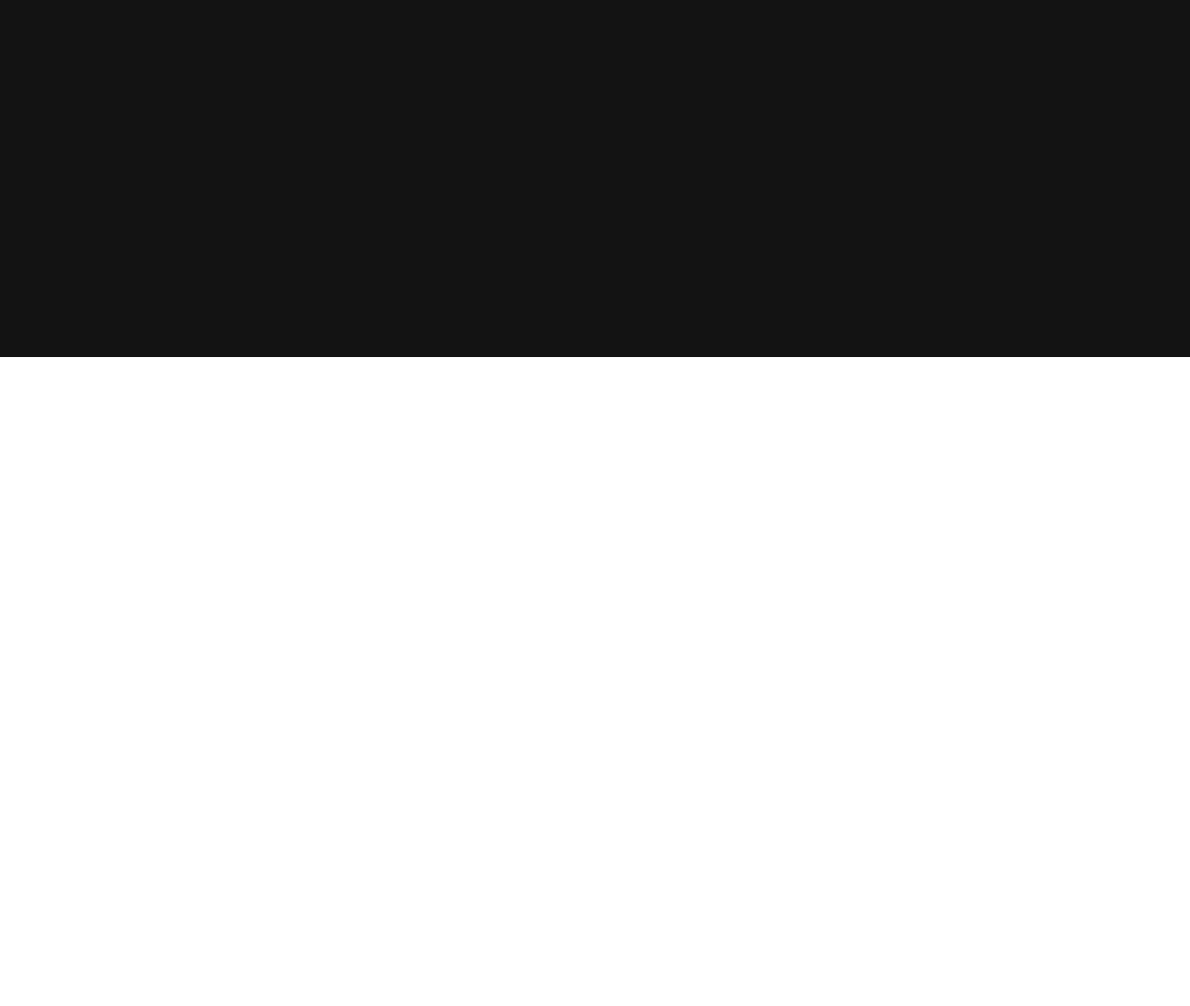
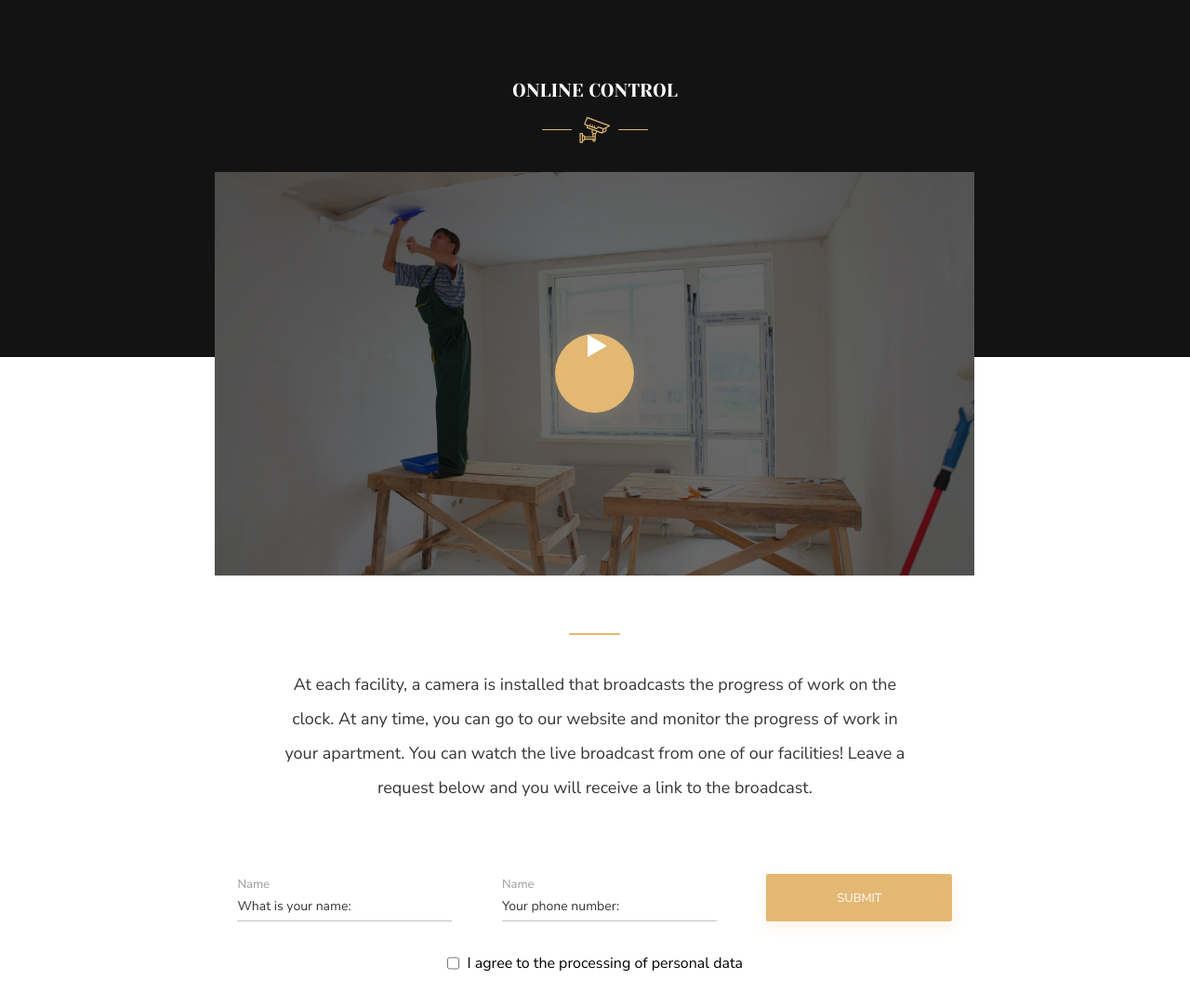
Before and after one commit to w01z/repair, a plain HTML site: page index.html in a window 1280 px wide. Shown: the part 1480-2562 px from the top of the page at 93% size. Before the commit the page ends 1864 px from the top, so only its background shows below. Drawn offline with Linux system fonts and the light colour scheme.

Commit message:
added form input

```diff
--- a/css/styles.css
+++ b/css/styles.css
@@ -57,6 +57,10 @@ header {
     line-height: 15px;
     text-decoration: none;
     text-transform: uppercase;
+}
+
+.header-nav_link:hover {
+    color: #E3B873;
 }
 
 .call {
@@ -178,10 +182,7 @@ header {
 
 .box_column {
     flex-direction: column;
-    padding-top: 107px;
-    padding-right: 134.55px;
-    padding-left: 134.45px;
-    padding-bottom: 90.72px;
+    padding: 107px 134.55px 0px 134.45px;
 }
 
 .div_example {
@@ -189,12 +190,12 @@ header {
     margin-left: 492px;
 }
 
-.example {
+.example div {
     width: 50%;
     margin-bottom: 34px;
 }
 
-.section_2-h2 {
+.section_2 h2 {
     font-family: Yeseva One;
     font-style: normal;
     font-weight: normal;
@@ -219,7 +220,7 @@ header {
     margin-bottom: 9px;
 }
 
-.section_2-p {
+.section_2 p {
     font-family: Nunito Sans;
     font-style: normal;
     font-weight: normal;
@@ -242,6 +243,11 @@ header {
 
 .image_2 {
     margin-top: 45px;
+}
+
+.slider {
+    margin-top: 79.64px;
+    align-items: center;
 }
 
 .slider button:nth-child(n+2):nth-child(-n+4) {
@@ -275,3 +281,144 @@ header {
     border: none;
     background: url(../images/right_arrow.svg);
 }
+
+.section_3 {
+    margin-top: -300px;
+    height: 1074px;
+}
+
+.box_section_3 {
+    flex-direction: column;
+    padding: 0px 134.55px 0px 134.45px;
+    align-items: center;
+}
+
+.section_3 h3 {
+    font-family: Yeseva One;
+    font-style: normal;
+    font-weight: normal;
+    font-size: 20px;
+    line-height: 28px;
+    text-align: center;
+    text-transform: uppercase;
+    color: #FFFFFF;
+}
+
+.camera::before,
+.camera::after {
+    content: "";
+    width: 32px;
+    height: 1.54px;
+    background: #E3B873;
+    border-radius: 30px;
+    margin: 0px 7.76px;
+}
+
+.camera {
+    align-items: center;
+    justify-content: center;
+    margin: 12.79px auto 31.21px auto;
+}
+
+.player {
+    background-image: url('../images/repairs.png');
+    box-shadow: 0 0 0 355px rgba(0, 0, 0, 0.6) inset;
+    width: 817px;
+    height: 434px;
+    margin: 0px auto 62.5px;
+    justify-content: center;
+    align-items: center;
+}
+
+.player button {
+    background: #E3B873;
+    box-shadow: 0px 5px 30px rgba(227, 184, 115, 0.2);
+    border-radius: 45px;
+    width: 85px;
+    height: 85px;
+    padding: 0;
+    border: none;
+    display: flex;
+    justify-content: center;
+    padding-left: 6px;
+}
+
+.box_section_3 p {
+    font-family: Nunito Sans;
+    font-style: normal;
+    font-weight: normal;
+    font-size: 18px;
+    line-height: 37px;
+    text-align: center;
+    color: #363636;
+    width: 681px;
+    height: 130.91px;
+    margin-bottom: 127.92px;
+}
+
+.box_section_3 p::before {
+    content: "";
+    width: 55px;
+    height: 1.54px;
+    background: #E3B873;
+    border-radius: 30px;
+    margin: 0px 7.76px;
+    display: flex;
+    margin: 0 auto 34.64px auto;
+}
+
+.input_box {
+    width: 769px;
+    height: 51px;
+    margin-bottom: 33.24px;
+}
+
+.lab {
+    display: flex;
+    flex-direction: column;
+    font-size: 13px;
+    line-height: 21px;
+    color: rgba(54, 54, 54, 0.5);
+}
+
+.input {
+    width: 231px;
+    height: 17px;
+    border: 0px;
+    font-size: 14px;
+    line-height: 23px;
+    color: #363636;
+    padding: 0px;
+}
+
+input::-webkit-input-placeholder {
+    color: #363636;
+}
+
+.lab::before {
+    content: "Name";
+    margin-bottom: 4px;
+}
+
+.lab::after {
+    border-bottom: 1px solid rgba(54, 54, 54, 0.3);
+    content: "";
+    margin-top: 7px;
+}
+
+.checkbox {
+    margin-right: 8.62px;
+}
+
+.lacheck {
+    display: flex;
+    justify-content: center;
+}
+
+.button__send {
+    width: 200px;
+    height: 51px;
+    font-style: normal;
+    font-size: 13px;
+    line-height: 27px;
+}
--- a/index.html
+++ b/index.html
@@ -57,28 +57,28 @@
                 </div>
                 <div class="flex">
                     <div>
-                        <h2 class="section_2-h2">Completed projects</h2>
-                        <p class="section_2-p">Only a small part of the work performed by our company is presented on the site. For 14 years on in the
+                        <h2>Completed projects</h2>
+                        <p>Only a small part of the work performed by our company is presented on the site. For 14 years on in the
                             construction <br> market we have made happy more than 1000 families</p>
-                        <div class="flex flex-wrap">
-                            <div class="example">
+                        <div class="flex flex-wrap example">
+                            <div>
                                 <h3>City:</h3>
                                 <span>Rostov-on-Don LCD admiral</span>
                             </div>
-                            <div class="example">
+                            <div>
                                 <h3>apartment area:</h3>
                                 <span>81 m2</span>
                             </div>
-                            <div class="example">
+                            <div>
                                 <h3>Repair time:</h3>
                                 <span>3.5 months</span>
                             </div>
-                            <div class="example">
+                            <div>
                                 <h3>Repair Cost:</h3>
                                 <span>Upon request</span>
                             </div>
                         </div>
-                        <div class="slider">
+                        <div class="flex slider">
                             <button></button>
                             <button></button>
                             <button></button>
@@ -86,8 +86,33 @@
                             <button></button>
                         </div>
                     </div>
-                    <img src="/images/image 2.1.png" alt="двастулауокна" class="image_2">
+                    <img src="images/example.png" alt="двастулауокна" class="image_2">
                 </div>
+            </div>
+        </section>
+        <section class="section_3">
+            <div class="box box_section_3">
+                <h3>online control</h3>
+                <div class="camera flex">
+                    <img src="images/camera.svg" alt="camera">
+                </div>
+                <div class="player flex">
+                    <button><img src="images/Polygon.svg" alt="►"></button>
+                </div>
+                <p>At each facility, a camera is installed that broadcasts the progress of work on the clock. At any time, you can go to our
+                    website and monitor the progress of work in your apartment. You can watch the live broadcast from one of our facilities! Leave a request
+                    below and you will receive a link to the broadcast.</p>
+                <form action="">
+                    <div class="call input_box">
+                        <label class="lab"><input type="text" name="name" pattern="[A-Za-zА-Яа-яЁё]" placeholder="What is your name:" class="input"></label>
+                        <label class="lab"><input type="text" name="phone" pattern="+7-[0-9]{3}-[0-9]{3}-[0-9]{2}-[0-9]{2}" placeholder="Your phone number:"
+                                class="input"></label>
+                        <button class="button button__send">Submit</button>
+                    </div>
+                    <div>
+                        <label class="lacheck"><input type="checkbox" class="checkbox">I agree to the processing of personal data</label>
+                    </div>
+                </form>
             </div>
         </section>
     </main>
```
Also changed, not shown: images/Polygon.svg (added), images/camera.svg (added), images/example.png (renamed from images/image 2.1.png), images/repairs.png (added).
